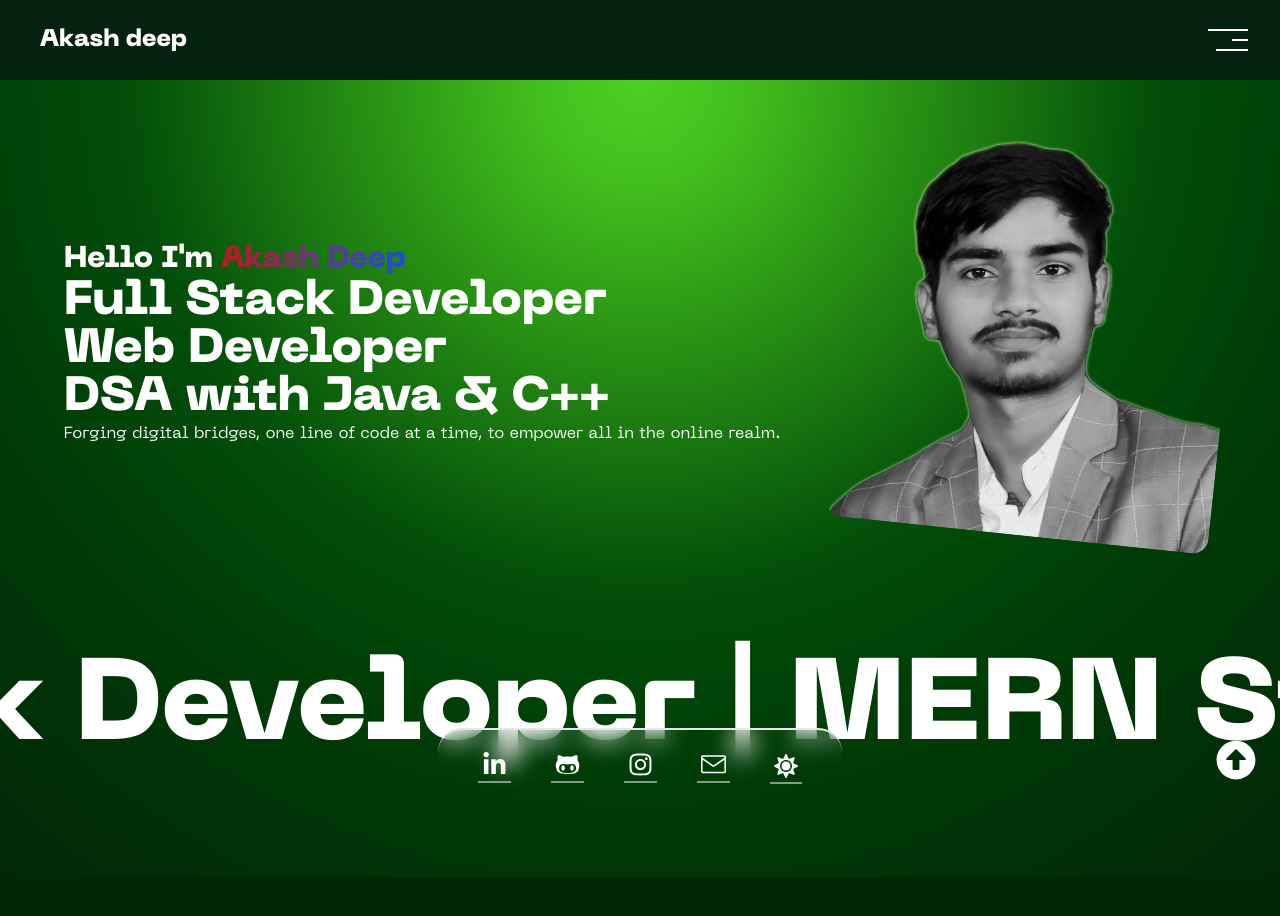
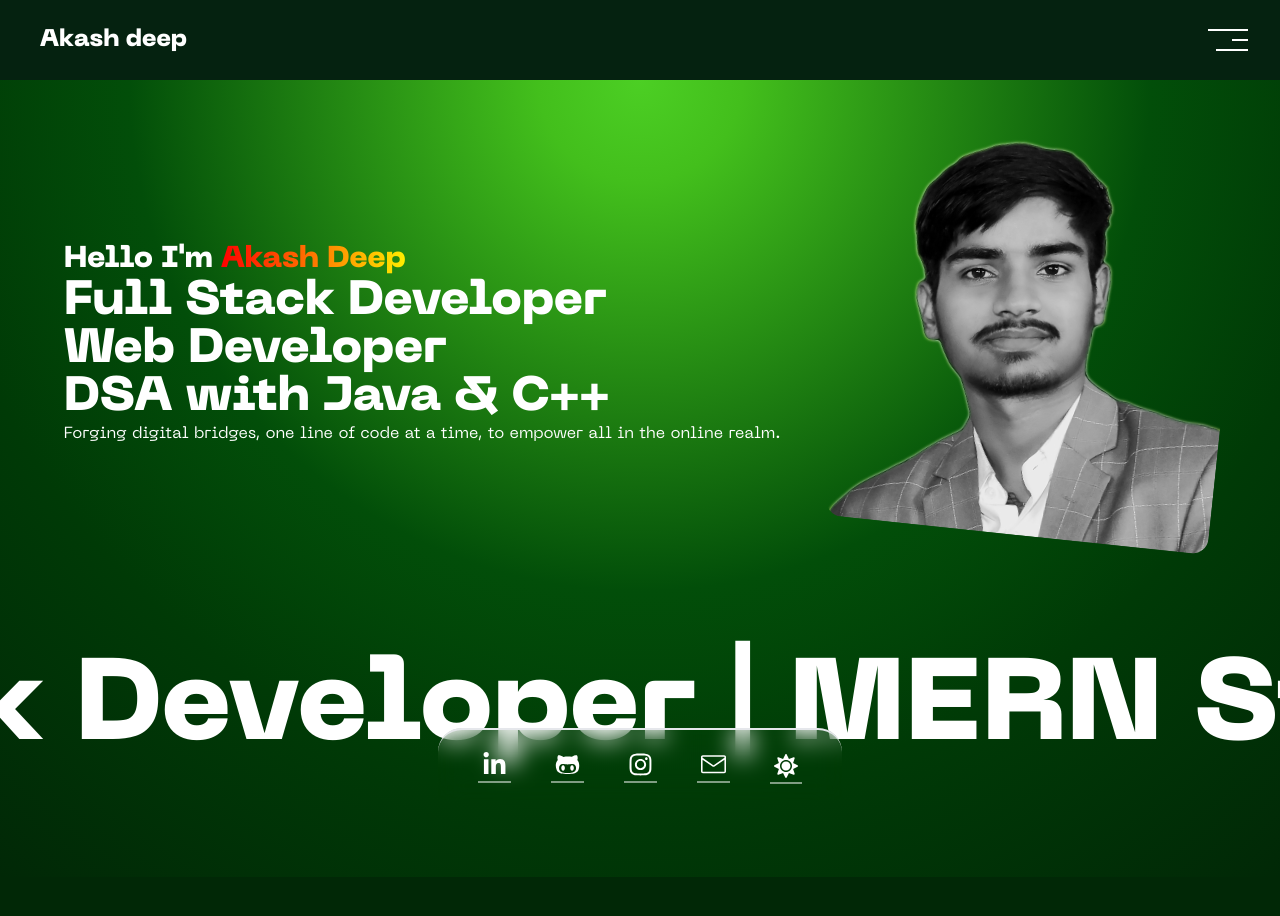
Before and after one commit to akashdeep023/Portfolio, a React (Vite) app: page / in a window 1280 px wide. Shown: the top 916 px of the page. Built offline with nearby package versions, Linux system fonts and the light colour scheme.

Commit message:
Update theme && ScrollTop btn && Vercel error

```diff
--- a/package.json
+++ b/package.json
@@ -1,6 +1,6 @@
 {
 	"name": "portfolio",
-  "private": true,
+	"homepage": ".",
 	"version": "0.0.0",
 	"type": "module",
 	"scripts": {
--- a/src/App.jsx
+++ b/src/App.jsx
@@ -5,6 +5,7 @@ import { useGSAP } from "@gsap/react";
 import { gsap } from "gsap";
 import {
 	createBrowserRouter,
+	Link,
 	Outlet,
 	RouterProvider,
 	useLocation,
@@ -30,7 +31,9 @@ gsap.registerPlugin(ScrollTrigger);
 
 const AppLayout = () => {
 	const [headerShow, setHeaderShow] = useState(false);
+	const [scrollShow, setScrollShow] = useState(true);
 	const { pathname } = useLocation();
+
 	// Use LOCOMotiveScroll -----------------------------
 	// const scrollBox = useRef("");
 	// useEffect(() => {
@@ -39,10 +42,24 @@ const AppLayout = () => {
 	// 		smooth: true,
 	// 	});
 	// }, [scrollBox.current, scroll]);
+
 	// Scroll to top of page --------------------------------
 	useEffect(() => {
 		handleScrollTop();
 	}, [pathname]);
+
+	// Scroll btn hide --------------------------------
+	useEffect(() => {
+		window.addEventListener("scroll", () => {
+			var currentScrollPos = window.pageYOffset;
+			if (currentScrollPos > 80) {
+				setScrollShow(false);
+			} else {
+				setScrollShow(true);
+			}
+		});
+	}, []);
+
 	// Theme changes --------------------------------
 	const [theme, setTheme] = useState("dark");
 	const handleTheme = () => {
@@ -59,6 +76,7 @@ const AppLayout = () => {
 			// className="sticky scrollPage"
 			// ref={scrollBox}
 		>
+			<div className="containerBox">
 				<div
 					// data-scroll
 					// data-scroll-sticky
@@ -78,9 +96,10 @@ const AppLayout = () => {
 					</div>
 				</div>
 				<Footer />
-			<div className={headerShow ? "hidden" : "block"}>
+				<div className={headerShow || scrollShow ? "hidden" : "block"}>
 					<div className="fixed bottom-0 z-40 w-full">
 						<ScrollTop />
+					</div>
 				</div>
 			</div>
 		</div>
@@ -135,9 +154,14 @@ const appRouter = createBrowserRouter([
 		],
 		errorElement: (
 			<Suspense fallback={<FrontPage />}>
-				<div>
-					<h1>Something went wrong</h1>
-					<h1>404 | Bad request</h1>
+				<div className="w-full h-dvh flex items-center justify-center">
+					<h1 className="text-xl sm:text-2xl font-bold">
+						Something went wrong
+					</h1>
+					<h1 className="text-lg sm:text-xl font-bold">
+						404 | Bad request
+					</h1>
+					<Link to={"/"}>Home</Link>
 				</div>
 			</Suspense>
 		),
--- a/src/components/Heading.jsx
+++ b/src/components/Heading.jsx
@@ -3,7 +3,7 @@ import React from "react";
 const Heading = ({ text }) => {
 	return (
 		<div className="w-full text-center">
-			<h1 className="text-2xl sm:text-4xl my-4 font-bold bg-gradient-to-r from-red-700 to-blue-700 inline-block text-transparent bg-clip-text ">
+			<h1 className="text-2xl sm:text-4xl my-4 font-bold heading-color">
 				{text}
 			</h1>
 		</div>
--- a/src/components/Home.jsx
+++ b/src/components/Home.jsx
@@ -57,9 +57,7 @@ const Home = () => {
 					<div className="font-bold p-3 ">
 						<h1 className="text-2xl sm:text-3xl">
 							Hello I'm{" "}
-							<span className="bg-gradient-to-r from-red-700 to-blue-700 inline-block text-transparent bg-clip-text">
-								Akash Deep
-							</span>
+							<span className="heading-color">Akash Deep</span>
 						</h1>
 						<h1 className="text-3xl sm:text-5xl">
 							Full Stack Developer
--- a/src/index.css
+++ b/src/index.css
@@ -35,7 +35,7 @@
 
 #light .dark-green {
     background-color: #303030;
-    color: #bdbdbd;
+    color: #717171;
 }
 
 #dark .dark-green-text {
@@ -54,7 +54,7 @@
 
 #light .light-green {
     background-color: #4c504c;
-    color: #fff;
+    color: #000;
 }
 
 #dark .lighter-green {
@@ -81,8 +81,7 @@ body {
     width: 100%;
     height: 100%;
     user-select: none !important;
-    background-color: #012806;
-    color: #fff;
+
 }
 
 body::-webkit-scrollbar {
@@ -94,6 +93,31 @@ body::-webkit-scrollbar {
     font-family: PP;
     font-weight: 300;
 }
+
+#dark .containerBox {
+    background-color: #012806;
+    color: #fff;
+}
+
+#light .containerBox {
+    background-color: #313131;
+    color: #000000;
+}
+
+#dark .heading-color {
+    background: linear-gradient(to left, #ffee00, #ff0000);
+    display: inline-block;
+    color: transparent;
+    background-clip: text;
+}
+
+#light .heading-color {
+    background: linear-gradient(to right, #000000, #0d00ff);
+    display: inline-block;
+    color: transparent;
+    background-clip: text;
+}
+
 
 #name {
     font-family: PP;
@@ -125,7 +149,7 @@ span {
 
 #light .btn-style {
     background-color: #656a64;
-    color: #000;
+    color: #fff;
 }
 
 #dark .btn-style:hover {
```
Also changed, not shown: index.html (+0 -13 lines). Lines whose indentation alone changed are shown as unchanged.
